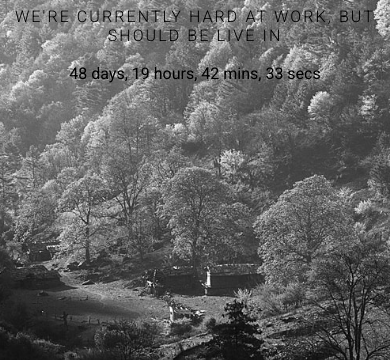
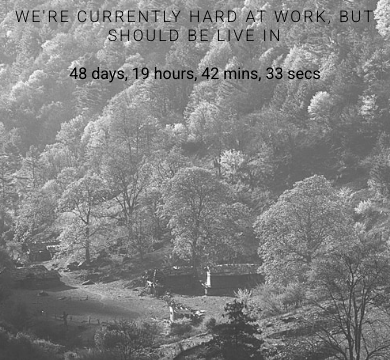
Before and after one commit to qandabats/qandabats.github.io, a plain HTML site: page index.html in a window 390 px wide. Shown: the part 484-844 px from the top of the page. Drawn offline with Linux system fonts and the light colour scheme.

Commit message:
Undo bg-overlay change

```diff
--- a/index.html
+++ b/index.html
@@ -20,7 +20,6 @@
   <script src="countdown.js"></script>
 </head>
 <body>
-  <div class="bg-overlay">
     <div class="content">
       <img class="logo" src="Logo.png">
       <h1> Site Under Construction </h1>
@@ -28,6 +27,5 @@
       <br>
       <div id="countbox1"></div>
   </div>
-</div>
 </body>
 </html>
--- a/main.css
+++ b/main.css
@@ -11,13 +11,7 @@ body {
   background-position: right;
   text-align: center;
 }
-.bg-overlay {
-  background: rgba(255,255,255,0.2);
-  position: fixed;
-  right: 0;
-  left: 0;
-  height: 100vh;
-}
+
 .content {
   display: flex;
   flex-direction: column;
@@ -26,6 +20,8 @@ body {
   height: 100vh;
   transition: 200ms ease-in-out;
   margin: 0 auto;
+  z-index: 10;
+  background: rgba(255,255,255, 0.2);
 }
 .content h1 {
   font-size: 70px;
@@ -88,11 +84,4 @@ body {
     transition: 200ms ease-in-out;
     font-weight: 300;
   }
-  .bg-overlay {
-    background: rgba(255,255,255,0);
-    position: fixed;
-    right: 0;
-    left: 0;
-    height: 100vh;
-  }
 }
```
